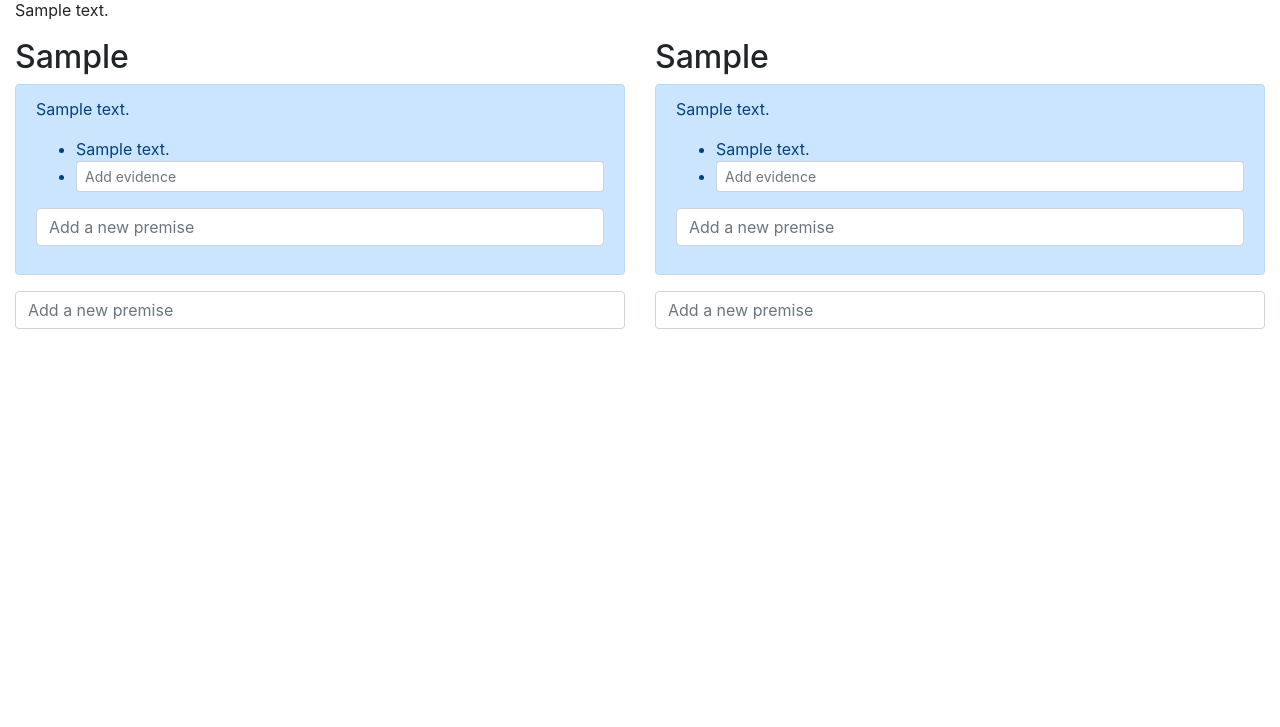
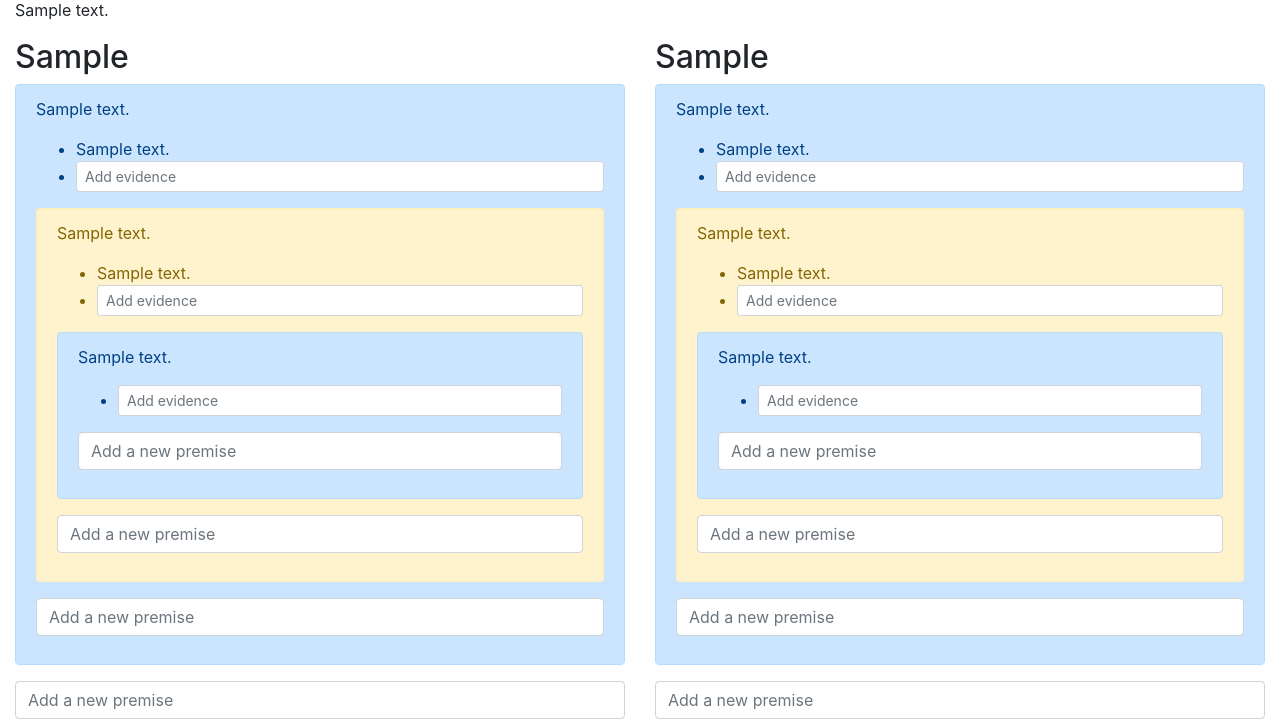
Before and after one commit to pjwalen/argumentum, a Flask app: template src/argumentum/templates/argument.j2 in a window 1280 px wide. Shown: the part 134-861 px from the top of the page. Before the commit the page ends 463 px from the top, so only its background shows below. Run offline with Flask 2, Linux system fonts and the light colour scheme; the template is opened without the code that fills it: values that come from a table or form of the project are taken from there, most other values are stand-ins (such as "Sample title", 1, 10 or a date in 2020); some libraries are stand-ins or nearby versions.

Commit message:
Add recursive macro for generating nests of premises. Add the children relationship to the Premise model. Fix a bug when processing the premiseform.

```diff
--- a/src/argumentum/models.py
+++ b/src/argumentum/models.py
@@ -9,7 +9,7 @@ class Argument(db.Model):
     right_opponent = db.Column(db.Text)
     left_premises = db.relationship(
         'Premise',
-        primaryjoin="and_(Premise.argumentid == Argument.id, Premise.opponent == 'left')",
+        primaryjoin="and_(Premise.argumentid == Argument.id, Premise.opponent == 'left', Premise.parent == None)",
         lazy=True
     )
     right_premises = db.relationship(
@@ -26,6 +26,7 @@ class Premise(db.Model):
     argumentid = db.Column(db.Integer, db.ForeignKey('argument.id'))
     text = db.Column(db.Text)
     evidence = db.relationship('Evidence', lazy=True)
+    children = db.relationship('Premise', lazy=True)
     parent = db.Column(db.Integer, db.ForeignKey('premise.id'), default=None)
     opponent = db.Column(db.Text)
     created = db.Column(db.DateTime)
--- a/src/argumentum/templates/argument.j2
+++ b/src/argumentum/templates/argument.j2
@@ -1,16 +1,15 @@
 {% extends "base.j2" %}
 
-{%  macro argument_list(name, premises, premiseform, argument, opponent) %}
-        <div class="col">
-            <h2>{{ name }}</h2>
-            {% for premise in premises %}
-            <div class="alert alert-primary">
+
+{% macro premise_list(premises, premiseform, argument, opponent, even_odd='even') %}
+        {% for premise in premises %}
+            <div class="alert {% if even_odd == 'even' %}alert-primary{% else %}alert-warning{% endif %}">
                 <span class="float-right">
                     <a href=""><span class="oi oi-pencil text-info"></span></a>
                     <a href=""><span class="oi oi-x text-danger"></span></a>
                 </span>
                 <p>
-                {{ premise.text }}
+                    {{ premise.text }}
                 </p>
                 <ul>
                     {%  for evidence in premise.evidence %}
@@ -30,6 +29,11 @@
                         </form>
                     </li>
                 </ul>
+                {% if even_odd == 'even' %}
+                    {{ premise_list(premise.children, premiseform, argument, opponent, even_odd='odd') }}
+                {% else %}
+                    {{ premise_list(premise.children, premiseform, argument, opponent) }}
+                {% endif %}
                 <div class="form-group">
                     <form method="post">
                         {{ premiseform.csrf_token }}
@@ -40,7 +44,15 @@
                     </form>
                 </div>
             </div>
-            {%  endfor %}
+
+        {% endfor %}
+{% endmacro %}
+
+
+{%  macro argument_list(name, premises, premiseform, argument, opponent) %}
+        <div class="col">
+            <h2>{{ name }}</h2>
+            {{ premise_list(premises, premiseform, argument, opponent) }}
             <form method="post">
                 {{ premiseform.csrf_token }}
                 {{ premiseform.opponent(value=opponent) }}
@@ -49,6 +61,7 @@
             </form>
         </div>
 {%  endmacro %}
+
 
 {% block content %}
     <div class="row">
--- a/src/argumentum/views.py
+++ b/src/argumentum/views.py
@@ -32,7 +32,7 @@ def argument(argumentid):
         premise = Premise()
         premise.opponent = premiseform.opponent.data
         premise.argumentid = premiseform.argumentid.data
-        premise.parent = premise.parent.data if premise.parent else None
+        premise.parent = premiseform.parent.data
         premise.text = premiseform.text.data
         db.session.add(premise)
         db.session.commit()
```
